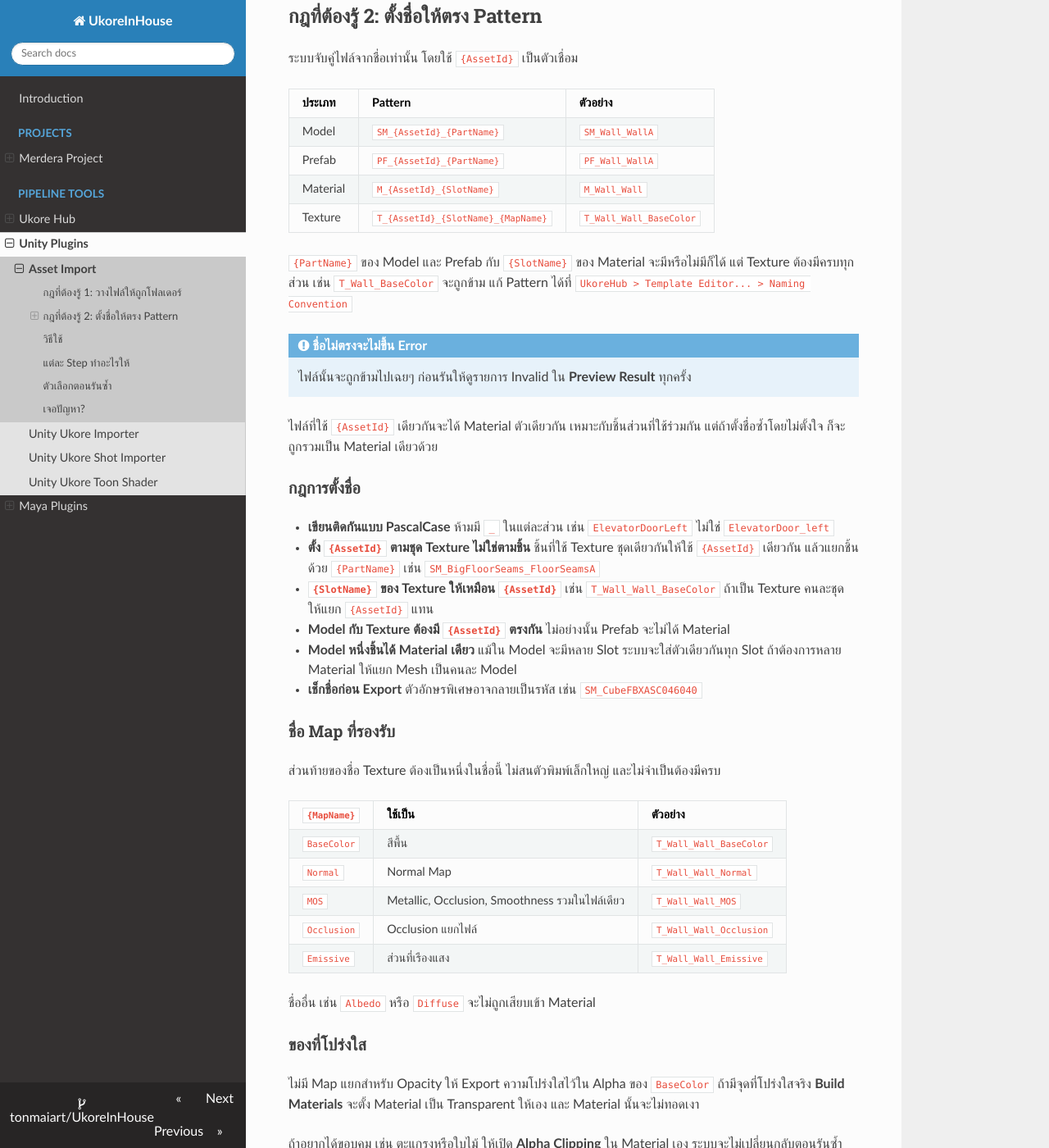
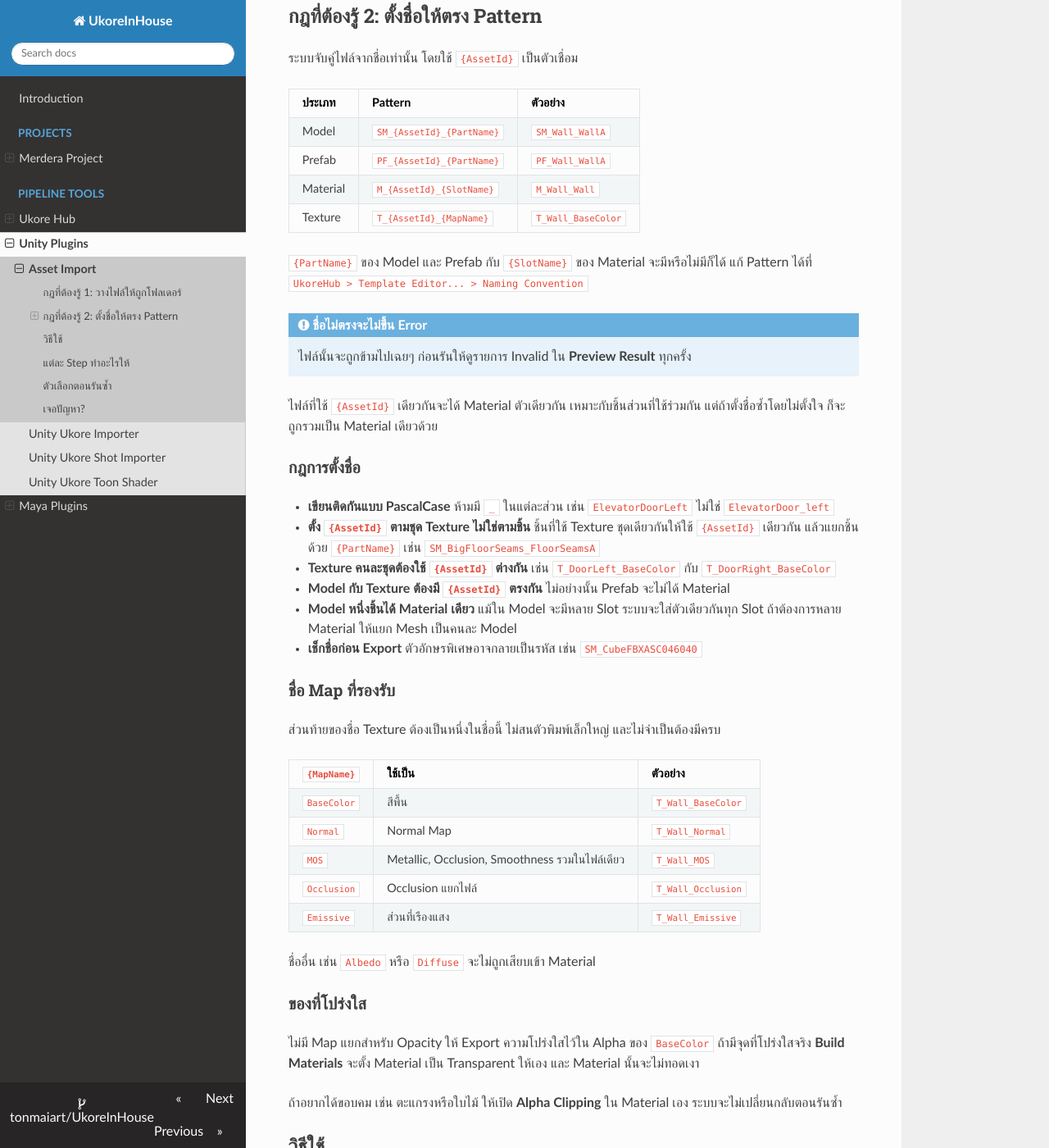
Before and after one commit to tonmaiart/UkoreInHouse, an MkDocs documentation site: the page built from docs/asset_import/quick-start.md, in a window 1280 px wide and 1400 px high, scrolled down 1625 px. Shown: the whole window at 82% size. Built offline with MkDocs 1.6.1, drawn with Linux system fonts in a browser that asks for light colours; nearby versions of some CDN libraries.

Commit message:
Asset Import: texture names are T_{AssetId}_{MapName}
Co-Authored-By: Claude Opus 5.5 <noreply@anthropic.com>

```diff
--- a/docs/asset_import/quick-start.md
+++ b/docs/asset_import/quick-start.md
@@ -35,9 +35,9 @@
 | Model | `SM_{AssetId}_{PartName}` | `SM_Wall_WallA` |
 | Prefab | `PF_{AssetId}_{PartName}` | `PF_Wall_WallA` |
 | Material | `M_{AssetId}_{SlotName}` | `M_Wall_Wall` |
-| Texture | `T_{AssetId}_{SlotName}_{MapName}` | `T_Wall_Wall_BaseColor` |
+| Texture | `T_{AssetId}_{MapName}` | `T_Wall_BaseColor` |
 
-`{PartName}` ของ Model และ Prefab กับ `{SlotName}` ของ Material จะมีหรือไม่มีก็ได้ แต่ Texture ต้องมีครบทุกส่วน เช่น `T_Wall_BaseColor` จะถูกข้าม แก้ Pattern ได้ที่ `UkoreHub > Template Editor... > Naming Convention`
+`{PartName}` ของ Model และ Prefab กับ `{SlotName}` ของ Material จะมีหรือไม่มีก็ได้ แก้ Pattern ได้ที่ `UkoreHub > Template Editor... > Naming Convention`
 
 !!! note "ชื่อไม่ตรงจะไม่ขึ้น Error"
     ไฟล์นั้นจะถูกข้ามไปเฉยๆ ก่อนรันให้ดูรายการ Invalid ใน **Preview Result** ทุกครั้ง
@@ -49,7 +49,7 @@
 
 - **เขียนติดกันแบบ PascalCase** ห้ามมี `_` ในแต่ละส่วน เช่น `ElevatorDoorLeft` ไม่ใช่ `ElevatorDoor_left`
 - **ตั้ง `{AssetId}` ตามชุด Texture ไม่ใช่ตามชิ้น** ชิ้นที่ใช้ Texture ชุดเดียวกันให้ใช้ `{AssetId}` เดียวกัน แล้วแยกชิ้นด้วย `{PartName}` เช่น `SM_BigFloorSeams_FloorSeamsA`
-- **`{SlotName}` ของ Texture ให้เหมือน `{AssetId}`** เช่น `T_Wall_Wall_BaseColor` ถ้าเป็น Texture คนละชุด ให้แยก `{AssetId}` แทน
+- **Texture คนละชุดต้องใช้ `{AssetId}` ต่างกัน** เช่น `T_DoorLeft_BaseColor` กับ `T_DoorRight_BaseColor`
 - **Model กับ Texture ต้องมี `{AssetId}` ตรงกัน** ไม่อย่างนั้น Prefab จะไม่ได้ Material
 - **Model หนึ่งชิ้นได้ Material เดียว** แม้ใน Model จะมีหลาย Slot ระบบจะใส่ตัวเดียวกันทุก Slot ถ้าต้องการหลาย Material ให้แยก Mesh เป็นคนละ Model
 - **เช็กชื่อก่อน Export** ตัวอักษรพิเศษอาจกลายเป็นรหัส เช่น `SM_CubeFBXASC046040`
@@ -60,11 +60,11 @@
 
 | `{MapName}` | ใช้เป็น | ตัวอย่าง |
 | --- | --- | --- |
-| `BaseColor` | สีพื้น | `T_Wall_Wall_BaseColor` |
-| `Normal` | Normal Map | `T_Wall_Wall_Normal` |
-| `MOS` | Metallic, Occlusion, Smoothness รวมในไฟล์เดียว | `T_Wall_Wall_MOS` |
-| `Occlusion` | Occlusion แยกไฟล์ | `T_Wall_Wall_Occlusion` |
-| `Emissive` | ส่วนที่เรืองแสง | `T_Wall_Wall_Emissive` |
+| `BaseColor` | สีพื้น | `T_Wall_BaseColor` |
+| `Normal` | Normal Map | `T_Wall_Normal` |
+| `MOS` | Metallic, Occlusion, Smoothness รวมในไฟล์เดียว | `T_Wall_MOS` |
+| `Occlusion` | Occlusion แยกไฟล์ | `T_Wall_Occlusion` |
+| `Emissive` | ส่วนที่เรืองแสง | `T_Wall_Emissive` |
 
 ชื่ออื่น เช่น `Albedo` หรือ `Diffuse` จะไม่ถูกเสียบเข้า Material
 
```
Also changed, not shown: docs/unity_ukore_importer/quick-start.md (+1 -1 lines), docs/assets/images/asset_import_flow.png.
